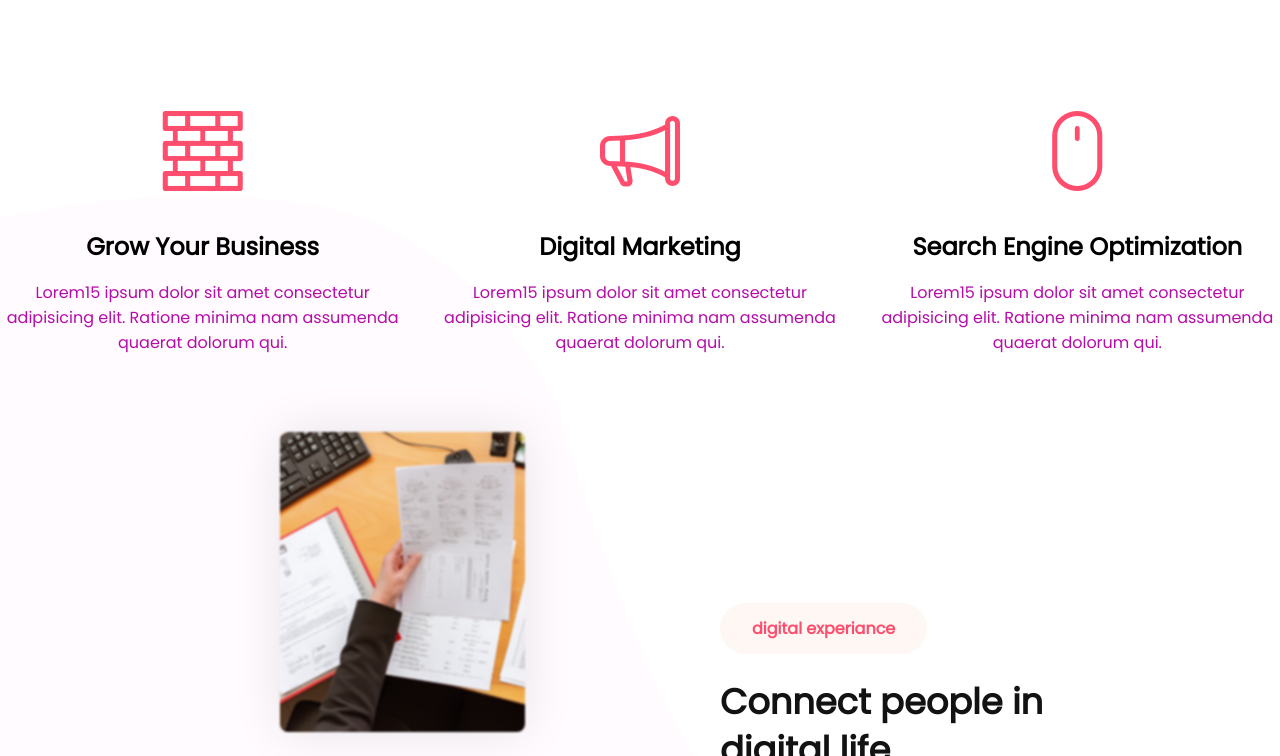
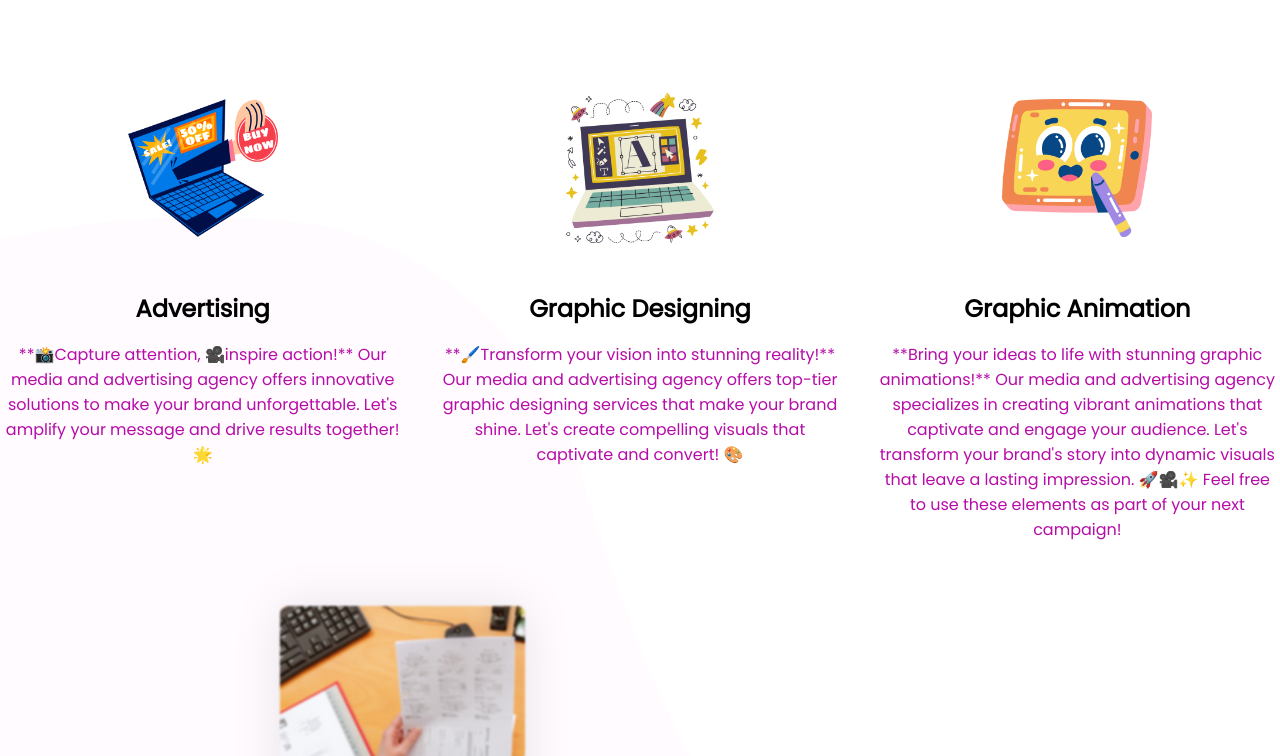
Before and after one commit to satyendra-coder/DgsAdvertise, a website: page index.html in a window 1280 px wide. Shown: the part 884-1640 px from the top of the page. Drawn offline with nearby package versions, Linux system fonts and the light colour scheme.

Commit message:
Design&graphicUpdate and some Services updates

```diff
--- a/index.html
+++ b/index.html
@@ -135,29 +135,30 @@
                 <div class="grid cols-1 lg-cols-3 py-10">
                     <div class="flex flex-column py-5">
                         <div class="text-center text-2xl text-red">
-                            <i class="bi bi-bricks"></i>
+                            <img src="assets/stickers/advertising.png" alt="Sticker" class="sticker">
                         </div>
                         <div class="text-center">
-                            <h4 class="text-md py-2">Grow Your Business</h4>
-                            <p class="text-gray">Lorem15 ipsum dolor sit amet consectetur adipisicing elit. Ratione minima nam assumenda quaerat dolorum qui.</p>
+                            <h4 class="text-md py-2">Advertising</h4>
+                            <p class="text-gray">**📸Capture attention, 🎥inspire action!** Our media and advertising agency offers innovative solutions to make your brand unforgettable. Let's amplify your message and drive results together! 🌟</p>
                         </div>
                     </div>
                     <div class="flex flex-column py-5">
                         <div class="text-center text-2xl text-red">
-                            <i class="bi bi-megaphone"></i>
+                            <img src="assets/stickers/graphic-design.png" alt="Sticker" class="sticker">
                         </div>
                         <div class="text-center">
-                            <h4 class="text-md py-2">Digital Marketing</h4>
-                            <p class="text-gray">Lorem15 ipsum dolor sit amet consectetur adipisicing elit. Ratione minima nam assumenda quaerat dolorum qui.</p>
+                            <h4 class="text-md py-2">Graphic Designing</h4>
+                            <p class="text-gray">**🖌️Transform your vision into stunning reality!** Our media and advertising agency offers top-tier graphic designing services that make your brand shine. Let's create compelling visuals that captivate and convert! 🎨</p>
                         </div>
                     </div>
                     <div class="flex flex-column py-5">
                         <div class="text-center text-2xl text-red">
-                            <i class="bi bi-mouse"></i>
+                            <img src="assets/stickers/graphic.png" alt="Sticker" class="sticker">
                         </div>
                         <div class="text-center">
-                            <h4 class="text-md py-2">Search Engine Optimization</h4>
-                            <p class="text-gray">Lorem15 ipsum dolor sit amet consectetur adipisicing elit. Ratione minima nam assumenda quaerat dolorum qui.</p>
+                            <h4 class="text-md py-2">Graphic Animation</h4>
+                            <p class="text-gray">**Bring your ideas to life with stunning graphic animations!** Our media and advertising agency specializes in creating vibrant animations that captivate and engage your audience. Let's transform your brand's story into dynamic
+                                visuals that leave a lasting impression. 🚀🎥✨ Feel free to use these elements as part of your next campaign!</p>
                         </div>
                     </div>
                 </div>
--- a/style.css
+++ b/style.css
@@ -55,6 +55,12 @@ ul {
 
 .text-dark-up {
     color: var(--text-dark-up);
+}
+
+.sticker {
+    width: 150px;
+    /* Adjust size */
+    height: 150px;
 }
 
 .text-white {
```
Also changed, not shown: assets/dgsfavicon.png (deleted), assets/stickers/advertising.png (added), assets/stickers/graphic-design.png (added), assets/stickers/graphic.png (added).
